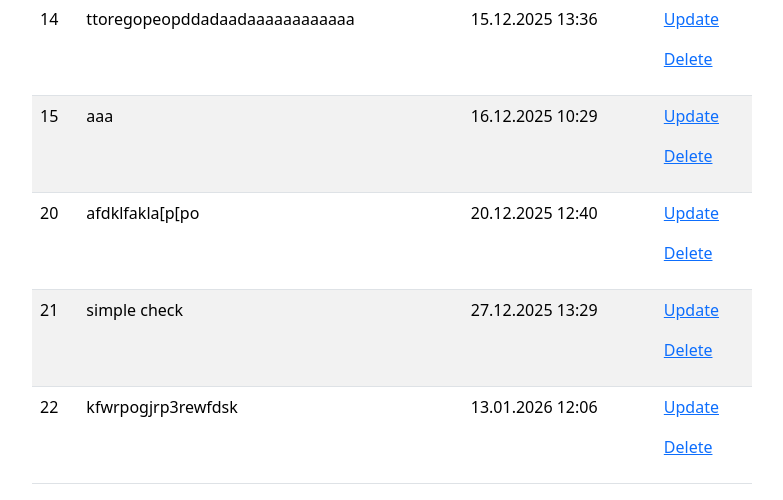
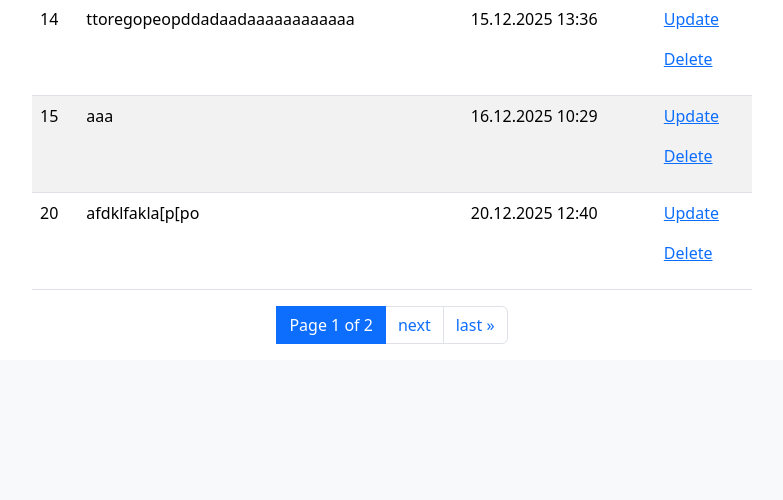
Before and after one commit to farguz/python-project-52, a Django app: page /statuses/ in a window 1280 px wide. Shown: the part 895-1395 px from the top of the page, without its empty margins (248-1031 px from the left). After the commit the page ends 1239 px from the top, so only its background shows below. Run offline with Django 5.2, Linux system fonts and the light colour scheme; a user stored in the database is signed in; data comes from the database, SQL or seed files in the repository; some libraries are stand-ins or nearby versions.

Commit message:
add pagination

```diff
--- a/task_manager/labels/templates/labels/index.html
+++ b/task_manager/labels/templates/labels/index.html
@@ -31,6 +31,9 @@
                     {% endfor %}
                 </tbody>
             </table>
+
+            {% include 'pagination.html' %}
+
         </div>
     </div>
 </div>
--- a/task_manager/labels/views.py
+++ b/task_manager/labels/views.py
@@ -14,6 +14,7 @@ class IndexLabelView(LoginRequiredMixin, ListView):
     model = Label
     template_name = 'labels/index.html'
     context_object_name = 'labels'
+    paginate_by = 10
 
 
 class CreateLabelView(LoginRequiredMixin, CreateView):
--- a/task_manager/statuses/templates/statuses/index.html
+++ b/task_manager/statuses/templates/statuses/index.html
@@ -31,6 +31,9 @@
                     {% endfor %}
                 </tbody>
             </table>
+
+            {% include 'pagination.html' %}
+
         </div>
     </div>
 </div>
--- a/task_manager/statuses/views.py
+++ b/task_manager/statuses/views.py
@@ -14,6 +14,7 @@ class IndexStatusView(LoginRequiredMixin, ListView):
     model = Status
     template_name = 'statuses/index.html'
     context_object_name = 'statuses'
+    paginate_by = 10
 
 
 class CreateStatusView(LoginRequiredMixin, CreateView):
--- a/task_manager/tasks/templates/tasks/index.html
+++ b/task_manager/tasks/templates/tasks/index.html
@@ -85,6 +85,9 @@
                     {% endfor %}
                 </tbody>
             </table>
+
+            {% include 'pagination.html' %}
+
         </div>
     </div>
 </div>
--- a/task_manager/tasks/views.py
+++ b/task_manager/tasks/views.py
@@ -21,6 +21,7 @@ class IndexTaskView(LoginRequiredMixin, FilterView):
     template_name = 'tasks/index.html'
     context_object_name = 'tasks'
     filterset_class = TaskFilter
+    paginate_by = 10
 
     def get_queryset(self):
         return Task.objects.select_related(
--- a/task_manager/users/views.py
+++ b/task_manager/users/views.py
@@ -17,6 +17,7 @@ class IndexUserView(ListView):
     model = User
     template_name = 'users/index.html'
     context_object_name = 'users'
+    paginate_by = 10
 
 
 class RegistrationView(CreateView):
--- /dev/null
+++ b/templates/pagination.html
@@ -0,0 +1,25 @@
+{% load i18n %}<nav aria-label="Page navigation">
+    <ul class="pagination justify-content-center">
+        {% if page_obj.has_previous %}
+            <li class="page-item">
+                <a class="page-link" href="?page=1">&laquo; {% trans 'first' %}</a>
+            </li>
+            <li class="page-item">
+                <a class="page-link" href="?page={{ page_obj.previous_page_number }}">{% trans 'previous' %}</a>
+            </li>
+        {% endif %}
+
+            <li class="page-item page-link active">
+                {% trans 'Page' %} {{ page_obj.number }} {% trans 'of' %} {{ page_obj.paginator.num_pages }}
+            </li>
+
+        {% if page_obj.has_next %}
+            <li class="page-item">
+                <a class="page-link" href="?page={{ page_obj.next_page_number }}">{% trans 'next' %}</a>
+            </li>
+            <li class="page-item">
+                <a class="page-link" href="?page={{ page_obj.paginator.num_pages }}">{% trans 'last' %} &raquo;</a>
+            </li>
+        {% endif %}
+    </ul>
+</nav>
```
Also changed, not shown: task_manager/users/templates/users/index.html (+4 -3 lines).
